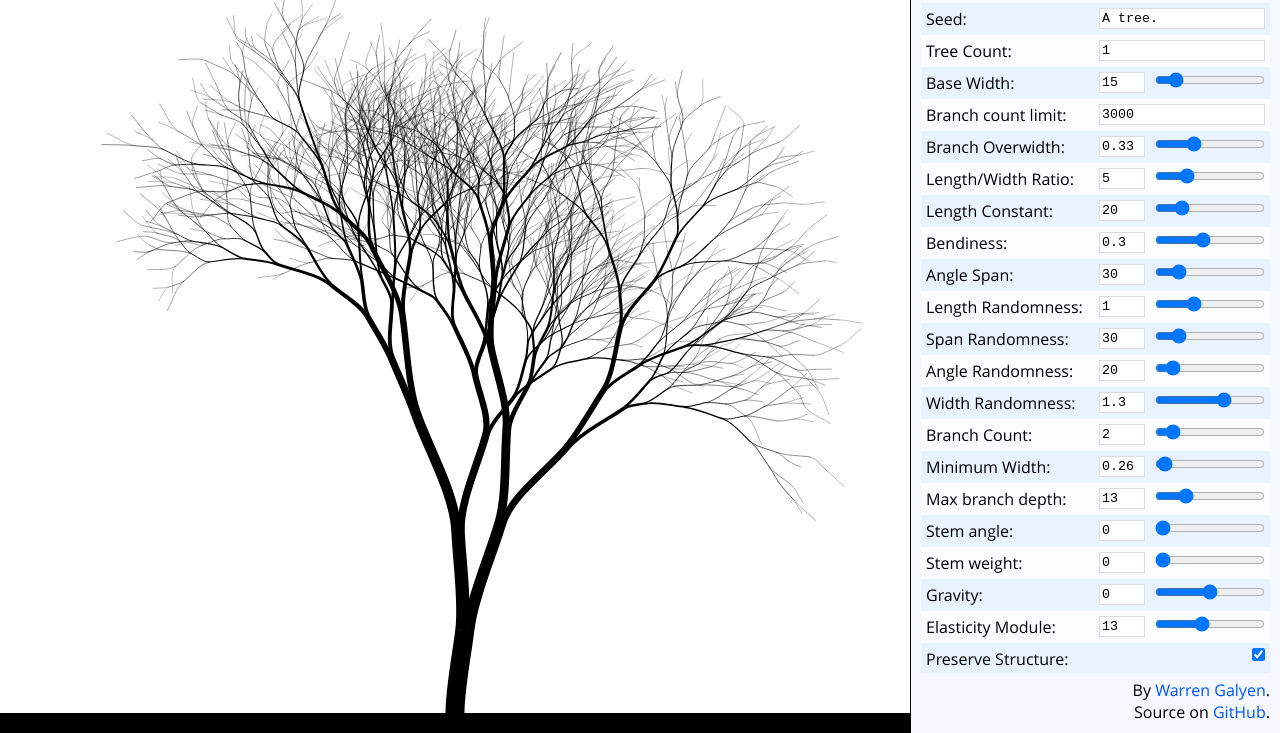
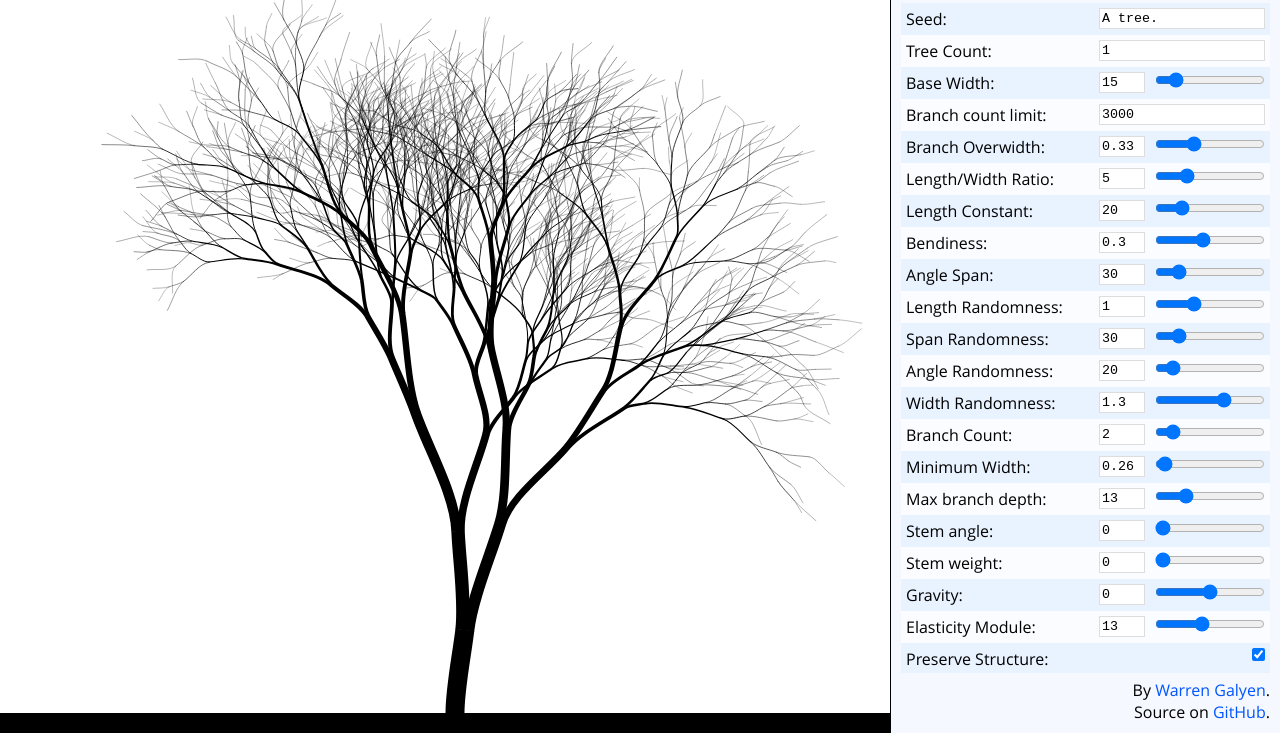
Before and after one commit to PG-Laboratory/plants, a plain HTML site: page index.html in a window 1280 px wide. Shown: the part 67-800 px from the top of the page. Drawn offline with Linux system fonts and the light colour scheme.

Commit message:
Fix layout issue with controls panel

```diff
--- a/css/style.css
+++ b/css/style.css
@@ -57,7 +57,7 @@ canvas {
 	top: 0px;
 	right: 0px;
 	bottom: 0px;
-	width: 370px;
+	width: 390px;
 	box-sizing: border-box;
 	border-left: 1px #000000 solid;
 	background-color: #F6F8FF;
```
